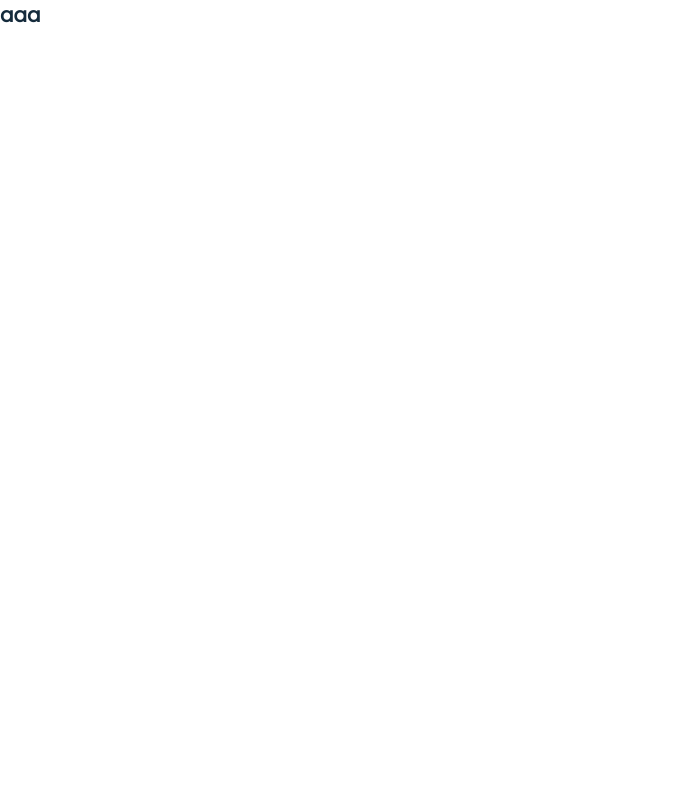
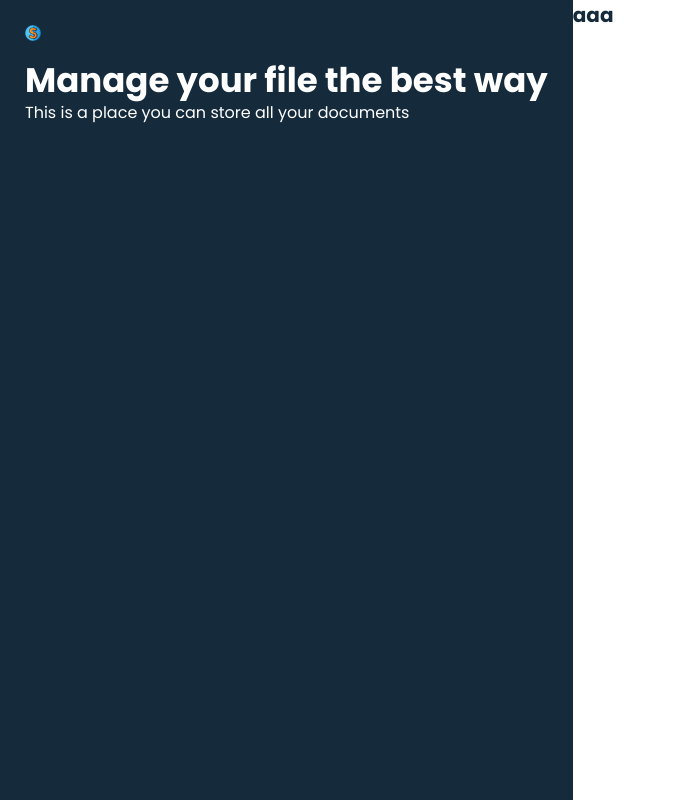
Before and after one commit to Truefenix/store-app, a Next.js app: page /sign-in in a window 1280 px wide. Shown: the whole page, without its empty margins (0-676 px from the left). Built offline with nearby package versions, Linux system fonts and the light colour scheme.

Commit message:
Layout Auth

```diff
--- a/src/app/(auth)/layout.tsx
+++ b/src/app/(auth)/layout.tsx
@@ -1,7 +1,8 @@
+import LayoutAuth from '@/components/Layout/auth';
 import React from 'react';
 
 const Layout = ({ children }: { children: React.ReactNode }) => {
-  return <div>{children}</div>;
+  return <LayoutAuth>{children}</LayoutAuth>;
 };
 
 export default Layout;
--- /dev/null
+++ b/src/components/Layout/auth/index.tsx
@@ -0,0 +1,35 @@
+'use client';
+
+import Image from 'next/image';
+import { BodyPLayout, Container, Section, TituloLayout } from './style';
+import React from 'react';
+
+interface LayoutAuthProps {
+  children: React.ReactNode;
+}
+
+export default function LayoutAuth({ children }: LayoutAuthProps) {
+  return (
+    <Container>
+      <Section>
+        <div>
+          <Image
+            src="/favicon.png"
+            alt="logo"
+            width={16}
+            height={16}
+            style={{ height: 'auto' }}
+          />
+
+          <div style={{ marginTop: '1.25rem', color: 'white' }}>
+            <TituloLayout>Manage your file the best way</TituloLayout>
+            <BodyPLayout>
+              This is a place you can store all your documents
+            </BodyPLayout>
+          </div>
+        </div>
+      </Section>
+      {children}
+    </Container>
+  );
+}
--- /dev/null
+++ b/src/components/Layout/auth/style.ts
@@ -0,0 +1,31 @@
+'use client';
+
+import styled, { css } from 'styled-components';
+import '@fontsource/poppins/700.css'; // bold
+import '@fontsource/poppins/400.css'; // regular
+
+export const Container = styled.div`
+  display: flex;
+  min-height: 100vh;
+`;
+export const Section = styled.section`
+  ${({ theme }) => css`
+    background-color: ${theme.aleatorioPaleta.aleatorioCinco};
+    padding: 2.5rem;
+  `}
+`;
+
+export const TituloLayout = styled.h1`
+  ${({ theme }) => css`
+    font-weight: ${theme.Font.weights.bold};
+    font-size: ${theme.Font.px.px34};
+    line-height: 42px;
+  `}
+`;
+export const BodyPLayout = styled.p`
+  ${({ theme }) => css`
+    font-weight: ${theme.Font.weights.regular};
+    font-size: 16px;
+    line-height: 24px;
+  `}
+`;
```
Also changed, not shown: src/components/Layout/ThemeProviderWrapper.tsx (added, +18 -0 lines).
